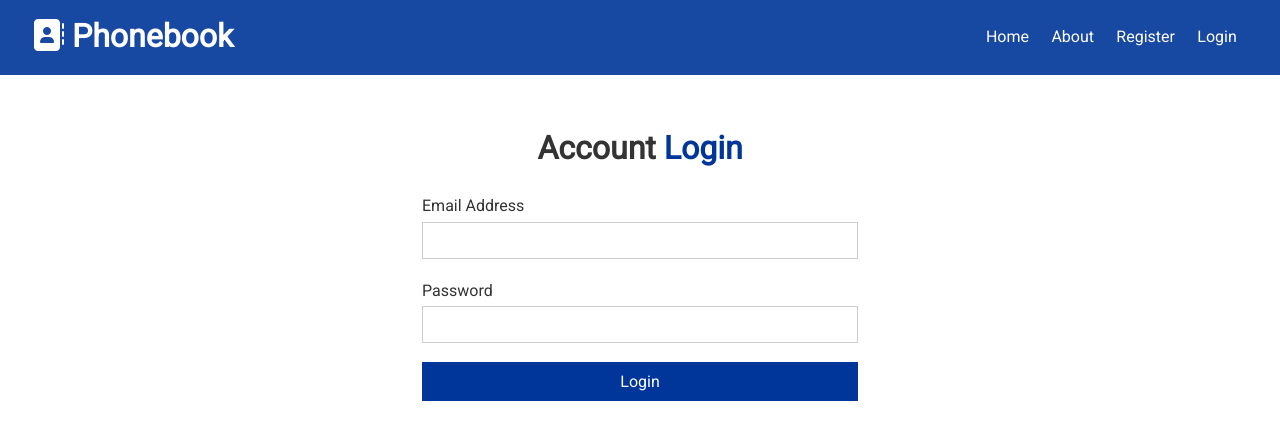
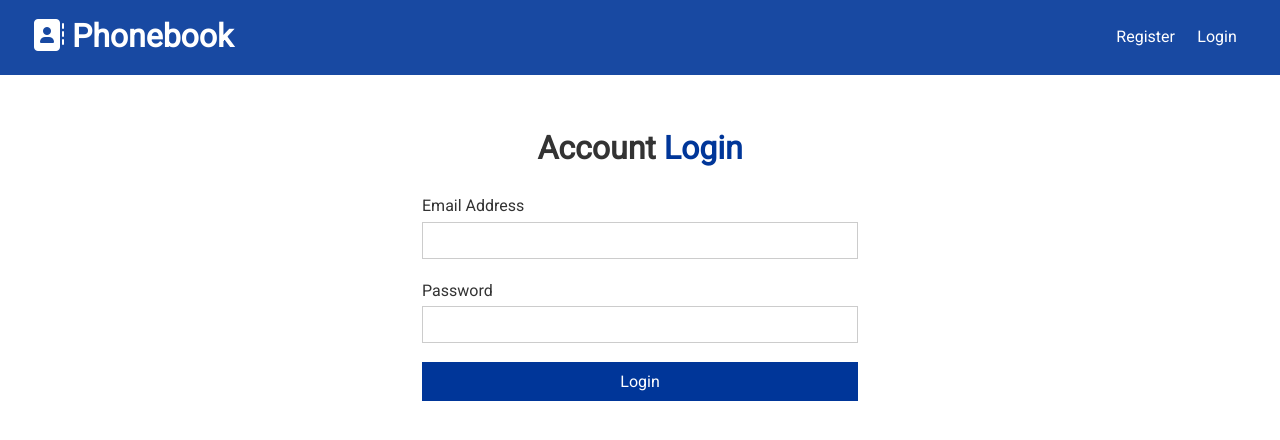
Before and after one commit to masamichan/Phonebook-React, a React (Create React App) app in the folder client/: page /login in a window 1280 px wide. Shown: the top 440 px of the page. Built offline with nearby package versions, Linux system fonts and the light colour scheme.

Commit message:
ログアウト機能

```diff
--- a/client/src/components/contacts/ContactForm.js
+++ b/client/src/components/contacts/ContactForm.js
@@ -92,7 +92,7 @@
         <input
           type="submit"
           value={current ? "Update Contact" : "Add Contact"}
-          class="btn btn-primary btn-block"
+          className="btn btn-primary btn-block"
         />
       </div>
       {current && (
--- a/client/src/components/layout/Navbar.js
+++ b/client/src/components/layout/Navbar.js
@@ -1,27 +1,46 @@
-import React from "react";
+import React, { Fragment, useContext } from "react";
 import PropTypes from "prop-types";
 import { Link } from "react-router-dom";
+import AuthContext from "../../context/auth/authContext";
 
 const Navbar = ({ title, icon }) => {
+  const authContext = useContext(AuthContext);
+
+  const { isAuthenticated, logout, user } = authContext;
+
+  const onLogout = () => {
+    logout();
+  };
+
+  const authLink = (
+    <Fragment>
+      <li>Hello {user && user.name}</li>
+      <li>
+        <a onClick={onLogout} href="#!">
+          <i className="fas fa-sign-out-alt"></i>{" "}
+          <span className="hide-sm">Logout</span>
+        </a>
+      </li>
+    </Fragment>
+  );
+
+  const guestLink = (
+    <Fragment>
+      <li>
+        <Link to="/register">Register</Link>
+      </li>
+      <li>
+        <Link to="/login">Login</Link>
+      </li>
+    </Fragment>
+  );
+
   return (
     <div className="navbar bg-primary">
       <h1>
         <i className={icon} /> {title}
       </h1>
-      <ul>
-        <li>
-          <Link to="/">Home</Link>
-        </li>
-        <li>
-          <Link to="/about">About</Link>
-        </li>
-        <li>
-          <Link to="/register">Register</Link>
-        </li>
-        <li>
-          <Link to="/login">Login</Link>
-        </li>
-      </ul>
+      <ul>{isAuthenticated ? authLink : guestLink}</ul>
     </div>
   );
 };
--- a/client/src/context/auth/AuthState.js
+++ b/client/src/context/auth/AuthState.js
@@ -88,7 +88,7 @@
   };
 
   // Logout
-  const logout = () => console.log("logout");
+  const logout = () => dispatch({ type: LOGOUT });
 
   //Clear Errors
   const clearErrors = () => dispatch({ type: "CLEAR_ERROR" });
--- a/client/src/context/auth/authReducer.js
+++ b/client/src/context/auth/authReducer.js
@@ -30,6 +30,7 @@
     case REGISTER_FAIL:
     case AUTH_ERROR:
     case LOGIN_FAIL:
+    case LOGOUT:
       localStorage.removeItem("token");
       return {
         ...state,
```
